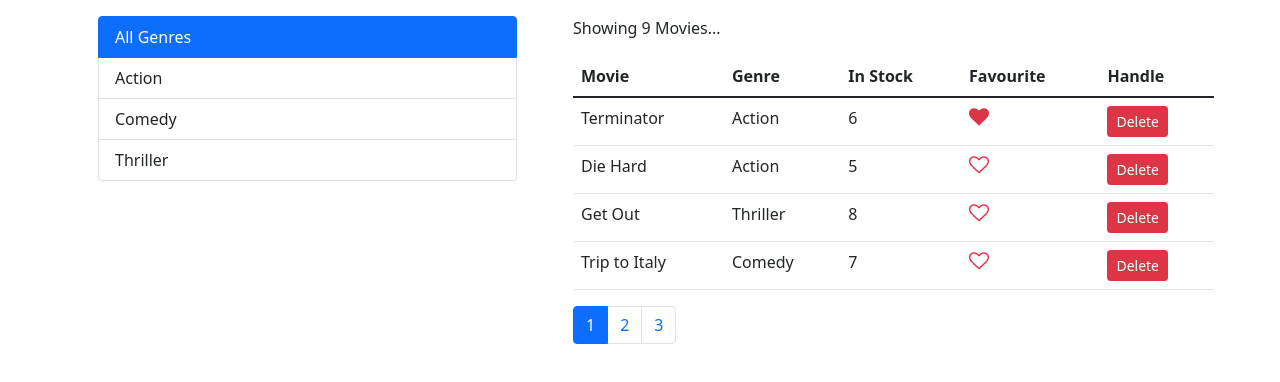
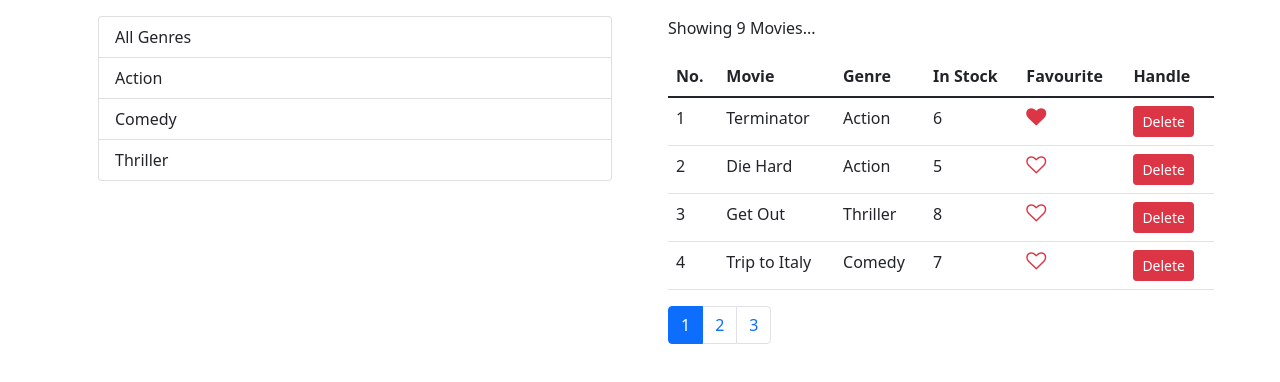
Before and after one commit to anasabufarraj/hello_react, a React (Create React App) app: page / in a window 1280 px wide. Shown: the top 382 px of the page. Built offline with nearby package versions, Linux system fonts and the light colour scheme.

Commit message:
Filtering - Adding "All Genres"

```diff
--- a/src/components/common/ListGroup.jsx
+++ b/src/components/common/ListGroup.jsx
@@ -1,17 +1,17 @@
 function ListGroup(props) {
   return (
     <div className="list-group m-3">
-      <li
-        style={{ cursor: 'pointer' }}
-        className={
-          !props.selectedItem
-            ? 'list-group-item list-group-item-action active'
-            : 'list-group-item list-group-item-action'
-        }
-        onClick={() => props.onItemSelect()}
-      >
-        All Genres
-      </li>
+      {/*<li*/}
+      {/*  style={{ cursor: 'pointer' }}*/}
+      {/*  className={*/}
+      {/*    !props.selectedItem*/}
+      {/*      ? 'list-group-item list-group-item-action active'*/}
+      {/*      : 'list-group-item list-group-item-action'*/}
+      {/*  }*/}
+      {/*  onClick={() => props.onItemSelect()}*/}
+      {/*>*/}
+      {/*  All Genres*/}
+      {/*</li>*/}
       {props.items.map((genre) => (
         <li
           style={{ cursor: 'pointer' }}
--- a/src/components/common/like.jsx
+++ b/src/components/common/like.jsx
@@ -1,10 +1,10 @@
-// Stateless functional component
 function Like(props) {
-  let iconClass = props.liked ? 'fa-heart' : 'fa-heart-o';
+  let icon = props.liked ? 'fa-heart' : 'fa-heart-o';
+
   return (
     <i
       style={{ fontSize: 20, cursor: 'pointer' }}
-      className={`fa ${iconClass} text-danger test`}
+      className={`fa ${icon} text-danger test`}
       onClick={props.onLike}
     />
   );
--- a/src/components/movies.jsx
+++ b/src/components/movies.jsx
@@ -21,8 +21,8 @@ class Movies extends Component {
   }
 
   componentDidMount() {
-    // Get from server in real-world application
-    this.setState({ movies: getMovies(), genres: getGenres() });
+    let genresPlusAllGenres = [{ _id: null, name: 'All Genres' }, ...getGenres()];
+    this.setState({ movies: getMovies(), genres: genresPlusAllGenres }); // Get from server
   }
 
   deleteMovie(movie) {
@@ -41,9 +41,9 @@ class Movies extends Component {
     this.setState({ activePage: page });
   }
 
-  handleGenreSelect(genre = null) {
-    // DOC: Default argument is null, returns all items if no argument provided for 'All Genres'.
-    this.setState({ selectedGenre: genre });
+  handleGenreSelect(genre) {
+    // DOC: Returns all items if no argument passed. Use for 'All Genres' view.
+    this.setState({ selectedGenre: genre, activePage: 1 });
   }
 
   render() {
@@ -51,10 +51,13 @@ class Movies extends Component {
       return <p className="m-2 my-2">You've no movies to show...</p>;
     }
 
-    // DOC: Filtering movies before paginating
-    let filteredMovies = this.state.selectedGenre
-      ? this.state.movies.filter((_m) => _m.genre.name === this.state.selectedGenre.name)
-      : this.state.movies;
+    // DOC: Filtering movies before paginating, excluding the 'All Genres' entry.
+    let filteredMovies =
+      this.state.selectedGenre && this.state.selectedGenre.name !== 'All Genres'
+        ? this.state.movies.filter(
+            (_m) => _m.genre.name === this.state.selectedGenre.name
+          )
+        : this.state.movies;
 
     // DOC: Paginate filtered movies
     let moviesInPage = paginate(
@@ -66,7 +69,7 @@ class Movies extends Component {
     return (
       <div className="container">
         <div className="row">
-          <div className="col-5">
+          <div className="col-6">
             <ListGroup
               items={this.state.genres}
               selectedItem={this.state.selectedGenre}
@@ -83,6 +86,7 @@ class Movies extends Component {
             <table className="table m-3">
               <thead>
                 <tr>
+                  <th scope="col">No.</th>
                   <th scope="col">Movie</th>
                   <th scope="col">Genre</th>
                   <th scope="col">In Stock</th>
@@ -93,6 +97,7 @@ class Movies extends Component {
               <tbody>
                 {moviesInPage.map((movie) => (
                   <tr key={movie._id}>
+                    <td>{this.state.movies.indexOf(movie) + 1}</td>
                     <td>{movie.title}</td>
                     <td>{movie.genre.name}</td>
                     <td>{movie.numberInStock}</td>
--- a/src/index.js
+++ b/src/index.js
@@ -1,13 +1,15 @@
 import React from 'react';
 import ReactDOM from 'react-dom';
 import Movies from './components/movies';
-import 'bootstrap/dist/css/bootstrap.css';
-import 'font-awesome/css/font-awesome.css';
+import Playground from './playground';
+import 'bootstrap/dist/css/bootstrap.min.css';
+import 'font-awesome/css/font-awesome.min.css';
 import reportWebVitals from './reportWebVitals';
 
 ReactDOM.render(
   <React.StrictMode>
     <Movies />
+    <Playground />
   </React.StrictMode>,
   document.getElementById('root')
 );
--- /dev/null
+++ b/src/playground.js
@@ -0,0 +1,9 @@
+export default function Playground() {
+  // function foo(x) {
+  //   console.log(x, typeof x);
+  // }
+  //
+  // foo();
+
+  return null;
+}
```
Also changed, not shown: src/components/moviesTable.jsx (added, +7 -0 lines).
